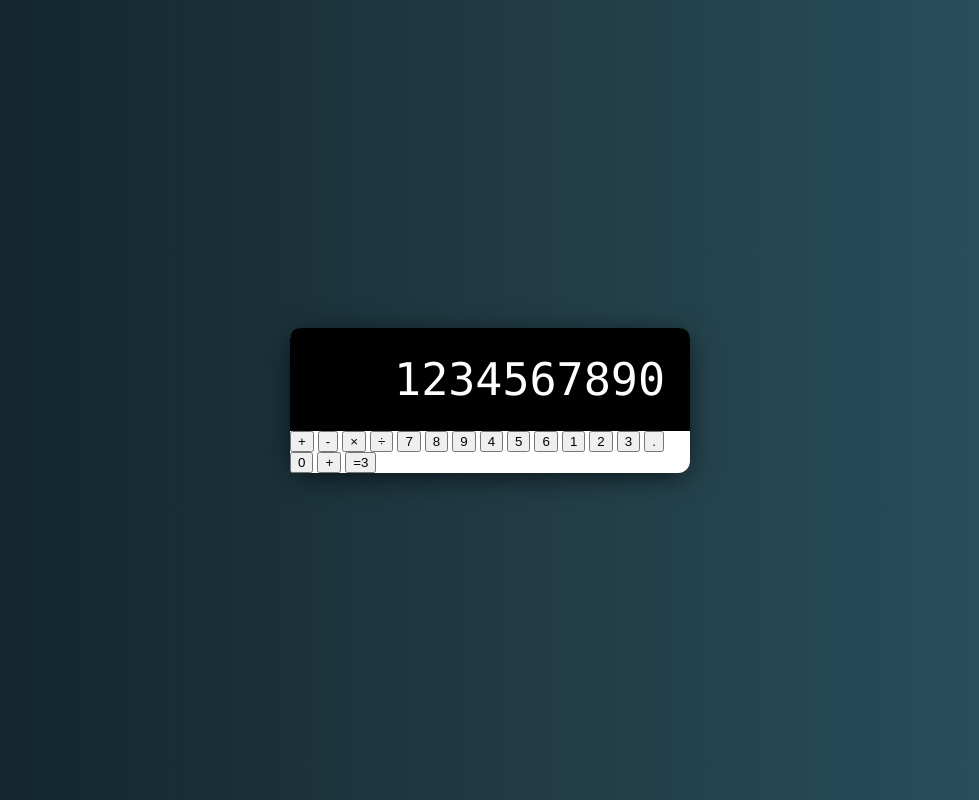
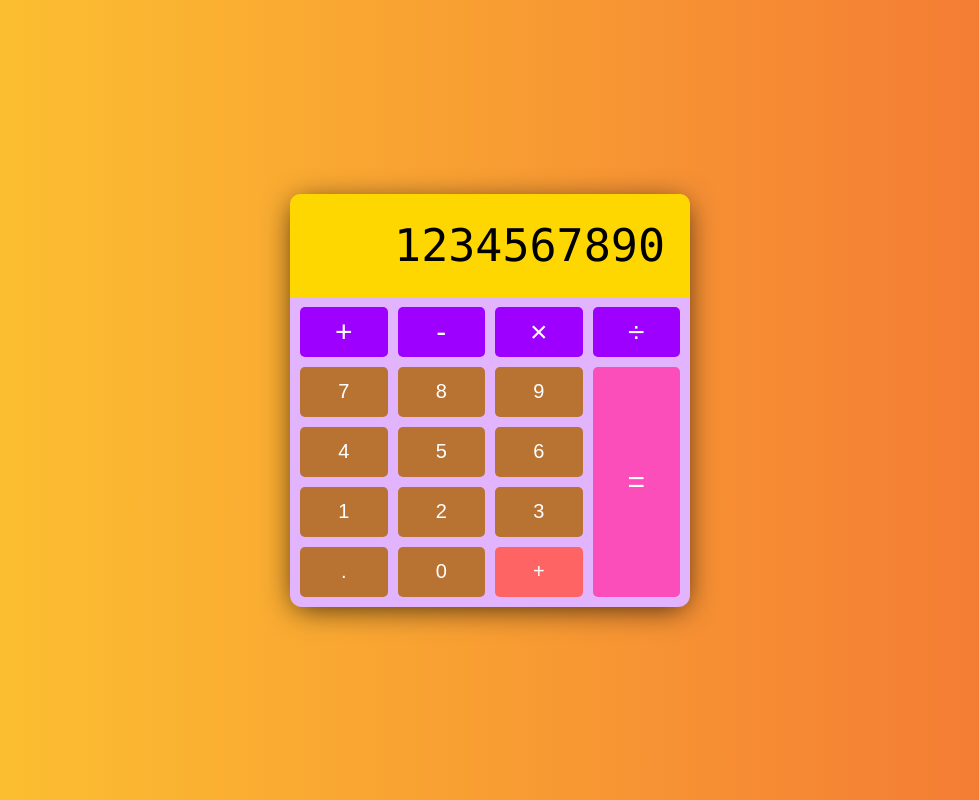
Before and after one commit to shotapailodze/calculator, a plain HTML site: page index.html in a window 1280 px wide. Shown: the whole page, without its empty margins (150-1129 px from the left). Drawn offline with Linux system fonts and the light colour scheme.

Commit message:
styling done

```diff
--- a/index.html
+++ b/index.html
@@ -32,7 +32,7 @@
             <button class="decimal" value=".">.</button>
             <button value="0">0</button>
             <button class="clear" id="clear-btn">+</button>
-            <button class="equal-sign operator" value="=">=3</button>
+            <button class="equal-sign operator" value="=">=</button>
         </div>
     </div>
     <!-- Script -->
--- a/style.css
+++ b/style.css
@@ -9,11 +9,11 @@ body {
   display: flex;
   justify-content: center;
   align-items: center;
-  background: linear-gradient(to right, #0f2027, #203a43, #2c5364);
+  background: linear-gradient(to right, #fdc830, #f37335);
 }
 
 .calculator {
-  background-color: white;
+  background-color:  rgb(225, 180, 253);
   width: 400px;
   border-radius: 12px;
   box-shadow: 0 5px 30px -5px rgba(0,0,0,0.8);
@@ -21,8 +21,8 @@ body {
 
 /* Display */
 .calculator-display {
-  background: black;
-  color: white;
+  background: gold;
+  color: black;
   margin: 0;
   display: flex;
   align-items: center;
@@ -55,3 +55,57 @@ body {
 ::-webkit-scrollbar-thumb:hover {
   background: #555;
 }
+
+/* Buttons */
+.calculator-buttons {
+  display: grid;
+  grid-template-columns: repeat(4, 1fr);
+  grid-gap: 10px;
+  padding: 10px;
+}
+
+.operator {
+  background-color: rgb(157, 0, 255);
+  color: white;
+  font-size: 30px;
+}
+
+.clear {
+  background: rgb(255, 100, 100);
+}
+
+button {
+  min-height: 50px;
+  font-size: 20px;
+  font-weight: 100;
+  border: none;
+  border-radius: 5px;
+  cursor: pointer;
+  background-color: rgb(184, 115, 51);
+  color: white;
+}
+
+button:hover {
+  filter: brightness(110%);
+}
+
+button:active {
+  transform: translateY(1px);
+}
+
+button:focus {
+  outline: none;
+}
+
+.equal-sign {
+  grid-column: -2;
+  grid-row: 2 / span 4;
+  background: rgb(251, 78, 187);
+}
+
+/* Media Query: large smarthphone */
+@media screen and (max-width: 600px) {
+  .calculator {
+    width: 95%;
+  }
+}
```
